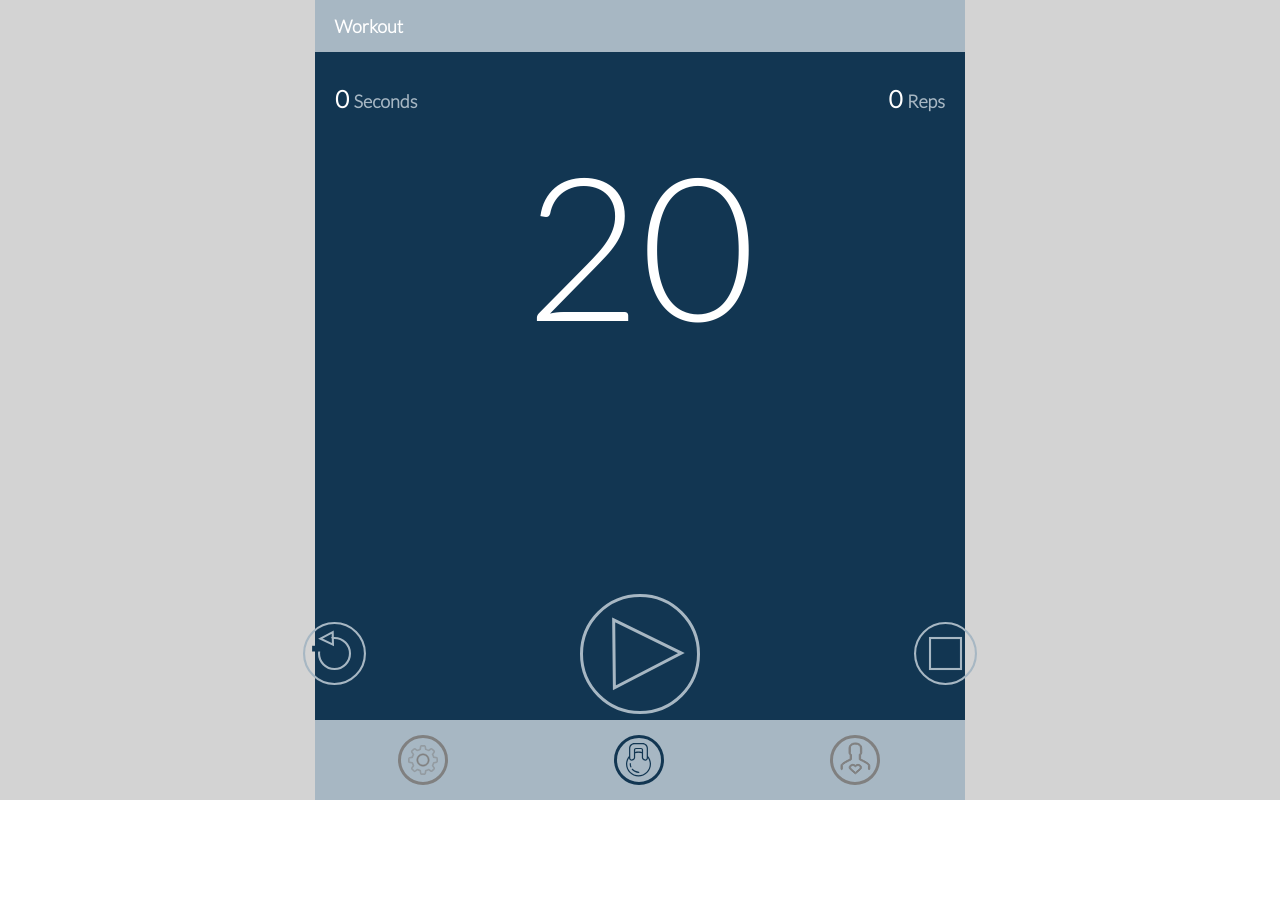
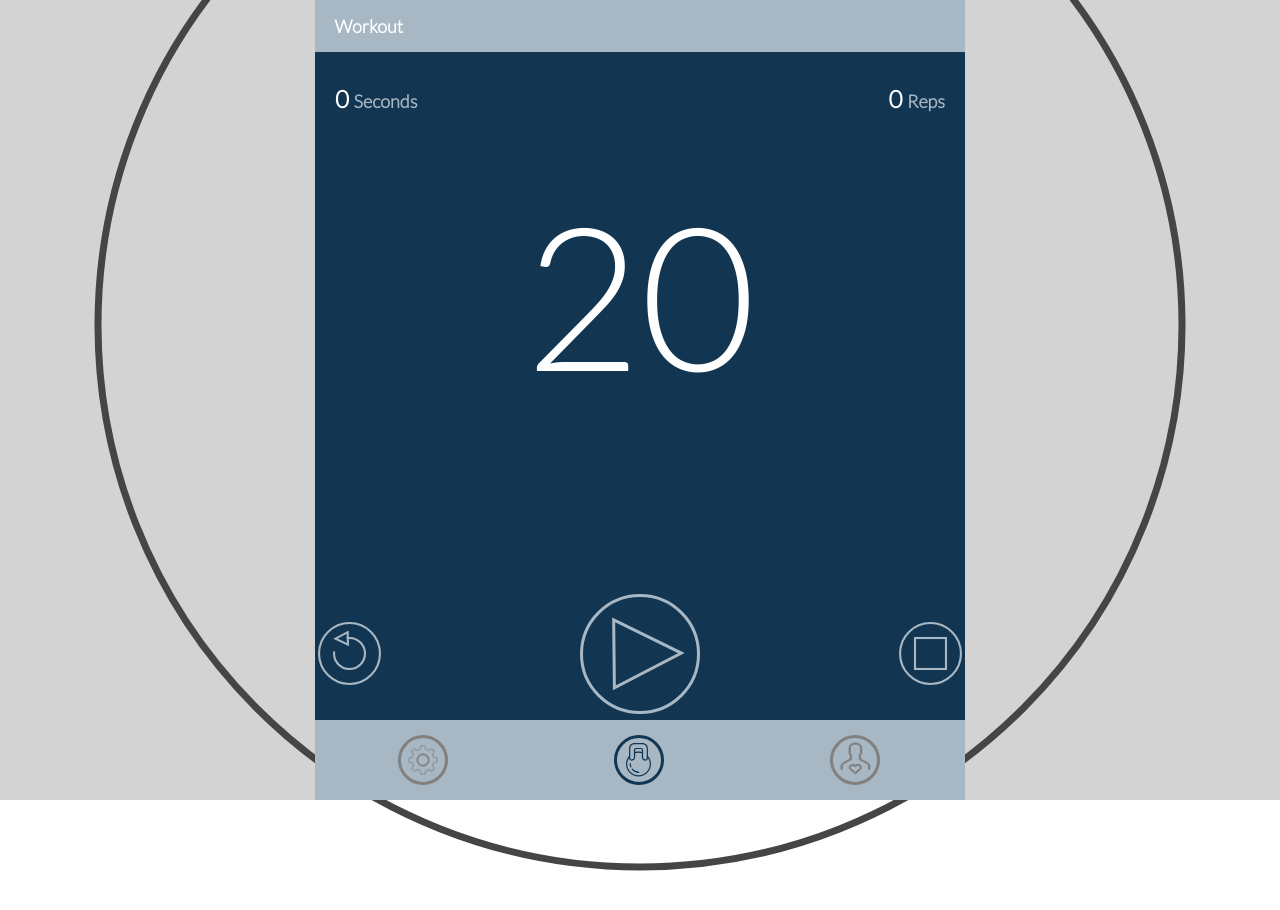
Before and after one commit to maiki-mo/criit, a React (Create React App) app: page /workout in a window 1280 px wide. Shown: the top 910 px of the page. After the commit the page ends 881 px from the top, so only its background shows below. Built offline with nearby package versions, Linux system fonts and the light colour scheme.

Commit message:
more progress to progress ring

```diff
--- a/src/components/Controls.js
+++ b/src/components/Controls.js
@@ -18,7 +18,7 @@ export default ( {
         container: {
             ...flex.centerFlexRow,
             justifyContent: 'space-between',
-            width: '115%',
+            width: '110%',
             height: '30%',
         },
     };
--- a/src/components/Counter.js
+++ b/src/components/Counter.js
@@ -19,12 +19,14 @@ export default ( {
             width: '100%',
             paddingTop: '5%',
             paddingBottom: '5%',
+            position: 'relative',
+            ...flex.centerFlexCol,
             ...containerStyles,
         },
-        breakContainer: {
+        ringContainer: {
             ...flex.centerFlexCol,
+            position: 'absolute',
             justifyContent: 'space-around',
-            height: '25%',
             width: '100%',
         },
         seconds: {
@@ -43,10 +45,10 @@ export default ( {
     return (
         <section style={localStyles.container}>
             <p style={{ ...localStyles.seconds, color }}>{seconds || 0}</p>
-            <div style={localStyles.breakContainer}>
+            <div style={localStyles.ringContainer}>
                 <ProgressRing
                     progress={completePercentage}
-                    stroke={8}
+                    stroke={7}
                 />
             </div>
         </section>
--- a/src/components/ProgressRing.js
+++ b/src/components/ProgressRing.js
@@ -1,21 +1,16 @@
-import React, { useEffect } from 'react';
+import React from 'react';
 
 import styles from '../constants/styles';
 
-const { flex } = styles;
+const { flex, colors } = styles;
 
 export default ( {
-    stroke = 4,
-    progress = 100,
+    stroke,
+    progress,
 } ) => {
-    useEffect( () => {
-
-    }, [] );
-
     const localStyles = {
         container: {
             ...flex.centerFlexCol,
-            width: '25%',
         },
         circle: {
             transition: 'stroke-dashoffset 0.35s',
@@ -24,10 +19,16 @@ export default ( {
         },
     };
 
-    const radius = parseInt( window.innerWidth / 2.6, 10 );
+    const radius = parseInt( window.innerWidth / 2.3, 10 );
     const normalizedRadius = radius - stroke * 2;
     const circumference = normalizedRadius * 2 * Math.PI;
-    const strokeDashoffset = circumference - ( progress / 100 ) * circumference;
+    let strokeDashoffset;
+
+    if ( progress ) {
+        strokeDashoffset = circumference - ( progress / 100 ) * circumference;
+    } else {
+        strokeDashoffset = circumference - ( 100 / 100 ) * circumference;
+    }
 
     return (
         <div style={localStyles.container}>
@@ -36,7 +37,7 @@ export default ( {
                 width={radius * 2}
             >
                 <circle
-                    stroke="red"
+                    stroke={progress ? colors.white : colors.darkGrey}
                     fill="transparent"
                     strokeWidth={stroke}
                     strokeDasharray={`${circumference} ${circumference}`}
--- a/src/screens/Workout.js
+++ b/src/screens/Workout.js
@@ -152,7 +152,11 @@ export default ( { containerStyles } ) => {
         },
     };
 
-    const completePercentage = parseInt( ( ( initActivitySeconds - seconds ) / initActivitySeconds ) * 100, 10 );
+    let completePercentage = parseInt( ( ( initActivitySeconds - seconds ) / initActivitySeconds ) * 100, 10 );
+
+    if ( completePercentage < 1 ) {
+        completePercentage = null;
+    }
 
     return (
         <main style={localStyles.container}>
```
